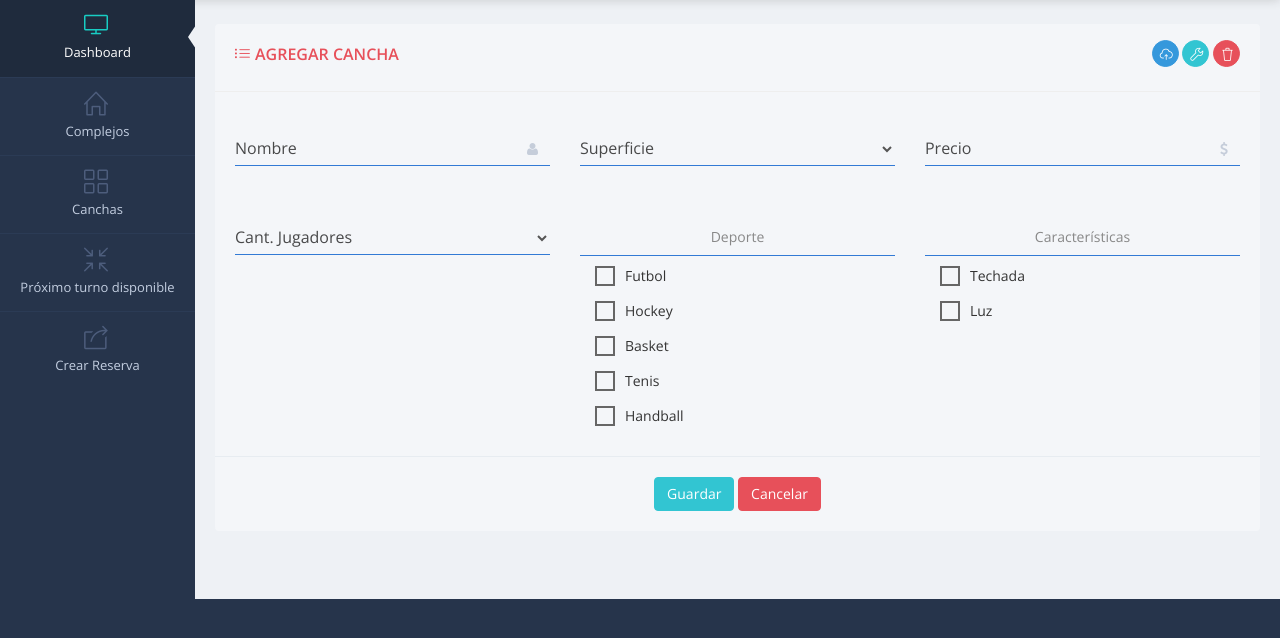
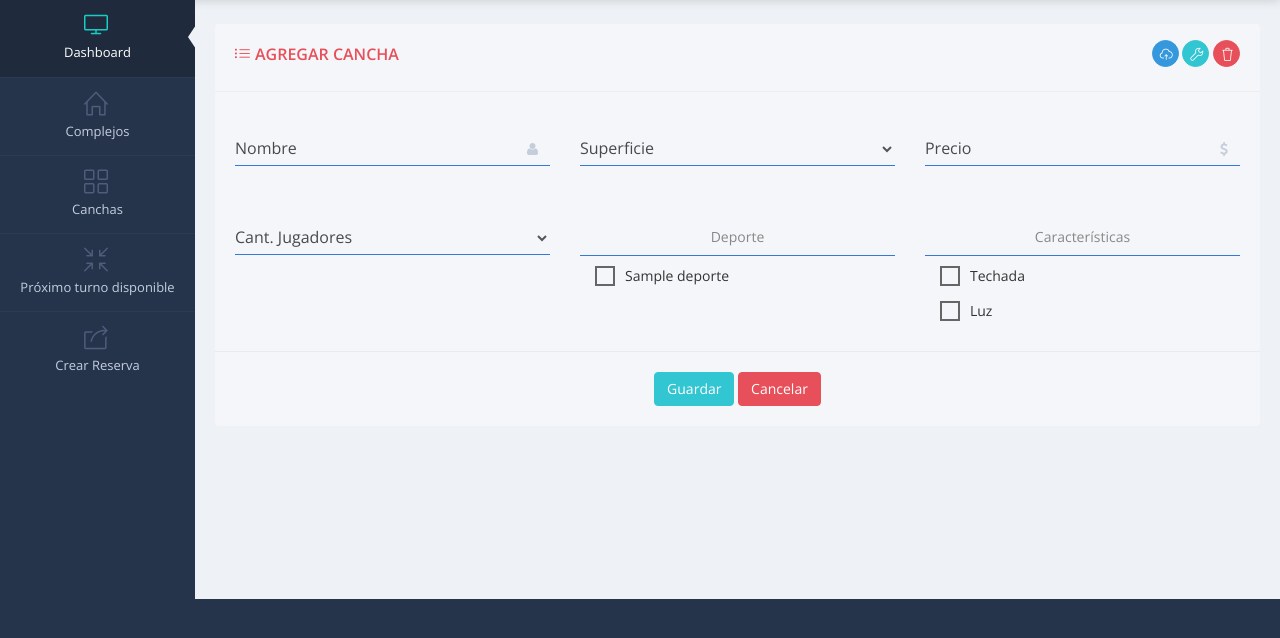
Before and after one commit to GGalcubo/playerone, a Django app: template templates/form-alta-cancha.html in a window 1280 px wide. Shown: the part 69-707 px from the top of the page. Run offline with Django 3.2, Linux system fonts and the light colour scheme; the template is opened without the code that fills it: most values are stand-ins (such as "Sample title", 1, 10 or a date in 2020); some libraries are stand-ins or nearby versions.

Commit message:
Form alta cancha (a medias)

```diff
--- a/templates/form-alta-cancha.html
+++ b/templates/form-alta-cancha.html
@@ -91,13 +91,15 @@
                                     </div>
                                     <div class="portlet-body">
                                         <!-- BEGIN FORM-->
-                                        <form action="#">
+                                        <form action="/form_alta_cancha/" method="post" id="form_alta_cancha">
+                                        {% csrf_token %}
+                                            <input type="hidden" value="{{ complejo_sel.id }}" name="complejo-id" id="complejo-id">
                                             <div class="form-body">
                                                 <div class="row">
                                                     <div class="col-sm-4">
                                                         <div class="form-group form-md-line-input form-md-floating-label has-info">
                                                             <div class="input-group">
-                                                                <input type="text" class="form-control" id="form_control_1">
+                                                                <input type="text" class="form-control" name="nombre-cancha" id="nombre-cancha" required>
                                                                 <label for="form_control_1">Nombre</label>
                                                                 <span class="help-block">Nombre de la Cancha</span>
                                                                 <span class="input-group-addon">
@@ -108,13 +110,11 @@
                                                     </div>
                                                     <div class="col-sm-4">
                                                         <div class="form-group form-md-line-input form-md-floating-label has-info">
-                                                            <select class="form-control" name="">
+                                                            <select class="form-control" name="superficie-cancha" id="superficie-cancha">
                                                                 <option value=""></option>
-                                                                <option value="1">Sintético</option>
-                                                                <option value="2">Baldosa</option>
-                                                                <option value="3">Flotante</option>
-                                                                <option value="4">Carpeta</option>
-                                                                <option value="5">Polvo de ladrillo</option>
+                                                                {% for s in superficies %}
+                                                                <option value="{{ s.id }}">{{ s.nombre }}</option>
+                                                                {% endfor %}
                                                             </select>
                                                             <label for="form_control_1">Superficie</label>
                                                             <span class="help-block">Tipo de superficie de la Cancha</span>
@@ -123,7 +123,7 @@
                                                     <div class="col-sm-4">
                                                         <div class="form-group form-md-line-input form-md-floating-label has-info">
                                                             <div class="input-group">
-                                                                <input type="text" class="form-control" id="form_control_1">
+                                                                <input type="text" class="form-control" id="precio-cancha" name="precio-cancha">
                                                                 <label for="form_control_1">Precio</label>
                                                                 <span class="help-block">Precio de la Cancha</span>
                                                                 <span class="input-group-addon">
@@ -137,7 +137,7 @@
                                                 <div class="row">
                                                     <div class="col-sm-4">
                                                         <div class="form-group form-md-line-input form-md-floating-label has-info">
-                                                            <select class="form-control" name="">
+                                                            <select class="form-control" name="cant-jugadores" id="cant-jugadores">
                                                                 <option value=""></option>
                                                                 <option value="1">1</option>
                                                                 <option value="2">2</option>
@@ -160,41 +160,15 @@
                                                             <label class="col-sm-12 control-label centrado borde">Deporte</label>
                                                             <div class="col-sm-12">
                                                                 <div class="md-checkbox-list">
+                                                                    {% for d in deportes %}
                                                                     <div class="md-checkbox">
-                                                                        <input type="checkbox" id="checkbox1_1" class="md-check">
-                                                                        <label for="checkbox1_1">
+                                                                        <input type="checkbox" id="deporte-{{ d.id }}" name="deporte-{{ d.id }}" class="md-check">
+                                                                        <label for="deporte-{{ d.id }}">
                                                                             <span></span>
                                                                             <span class="check"></span>
-                                                                            <span class="box"></span>Futbol</label>
+                                                                            <span class="box"></span>{{ d.nombre }}</label>
                                                                     </div>
-                                                                    <div class="md-checkbox">
-                                                                        <input type="checkbox" id="checkbox1_2" class="md-check">
-                                                                        <label for="checkbox1_2">
-                                                                            <span></span>
-                                                                            <span class="check"></span>
-                                                                            <span class="box"></span>Hockey</label>
-                                                                    </div>
-                                                                    <div class="md-checkbox">
-                                                                        <input type="checkbox" id="checkbox1_3" class="md-check">
-                                                                        <label for="checkbox1_3">
-                                                                            <span></span>
-                                                                            <span class="check"></span>
-                                                                            <span class="box"></span>Basket</label>
-                                                                    </div>
-                                                                    <div class="md-checkbox">
-                                                                        <input type="checkbox" id="checkbox1_4" class="md-check">
-                                                                        <label for="checkbox1_4">
-                                                                            <span></span>
-                                                                            <span class="check"></span>
-                                                                            <span class="box"></span>Tenis</label>
-                                                                    </div>
-                                                                    <div class="md-checkbox">
-                                                                        <input type="checkbox" id="checkbox1_5" class="md-check">
-                                                                        <label for="checkbox1_5">
-                                                                            <span></span>
-                                                                            <span class="check"></span>
-                                                                            <span class="box"></span>Handball</label>
-                                                                    </div>
+                                                                    {% endfor %}
                                                                 </div>
                                                             </div>
                                                         </div>
@@ -206,15 +180,15 @@
                                                             <div class="col-sm-12">
                                                                 <div class="md-checkbox-list">
                                                                     <div class="md-checkbox">
-                                                                        <input type="checkbox" id="checkbox2_1" class="md-check">
-                                                                        <label for="checkbox2_1">
+                                                                        <input type="checkbox" id="checkbox-techada" name="checkbox-techada" class="md-check">
+                                                                        <label for="checkbox-techada">
                                                                             <span></span>
                                                                             <span class="check"></span>
                                                                             <span class="box"></span>Techada</label>
                                                                     </div>
                                                                     <div class="md-checkbox">
-                                                                        <input type="checkbox" id="checkbox2_2" class="md-check">
-                                                                        <label for="checkbox2_2">
+                                                                        <input type="checkbox" id="checkbox-luz" name="checkbox-luz" class="md-check">
+                                                                        <label for="checkbox-luz">
                                                                             <span></span>
                                                                             <span class="check"></span>
                                                                             <span class="box"></span>Luz</label>
@@ -228,7 +202,7 @@
                                             <div class="form-actions centrado">
                                                 <div class="row">
                                                     <div class="col-sm-12">
-                                                        <a href="javascript:;" class="btn green">Guardar</a>
+                                                        <a onclick="guardarCancha();" href="#!" class="btn green">Guardar</a>
                                                         <a href="javascript:;" class="btn red">Cancelar</a>
                                                     </div>
                                                 </div>
@@ -250,7 +224,11 @@
         </div>
         <!-- END CONTAINER -->
         {% include "pie.html" %}
-
+        <script>
+            function guardarCancha() {
+                $('#form_alta_cancha').submit();
+            }
+        </script>
     </body>
 
 </html>
```
Also changed, not shown: web/views.py (+32 -2 lines).
